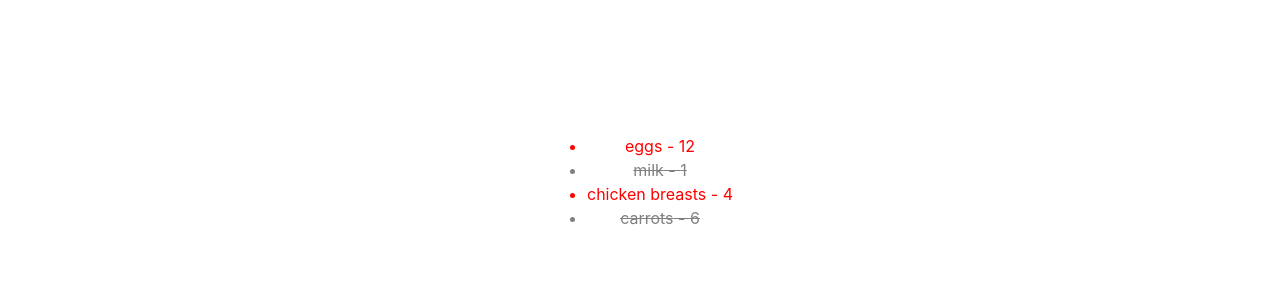
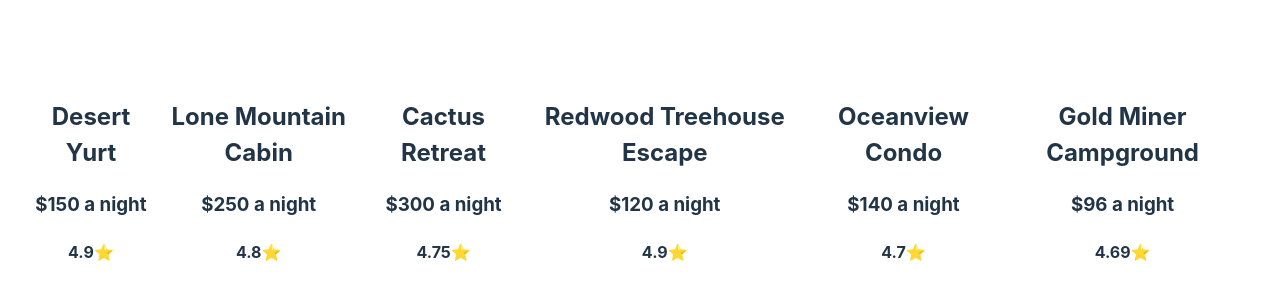
Before and after one commit to Jesus6366/reactMetaCourse, a React (Vite) app in the folder first-react-app/: page / in a window 1280 px wide. Shown: the part 218-518 px from the top of the page. Built offline with nearby package versions, Linux system fonts and the light colour scheme.

Commit message:
excersice 2 components

```diff
--- a/first-react-app/src/App.jsx
+++ b/first-react-app/src/App.jsx
@@ -10,34 +10,21 @@ import DoubleDice from "./DoubleDice";
 import ColorList from "./ColorList";
 import Slots from "./Slots";
 import ShoppingList from "./ShoppingList";
+import PropertyList from "./PropertyList";
 
-const data = [
-  { item: "eggs", quantity: 12, completed: false },
-  { item: "milk", quantity: 1, completed: true },
-  { item: "chicken breasts", quantity: 4, completed: false },
-  { item: "carrots", quantity: 6, completed: true },
+const properties = [
+  { id: 129031, name: "Desert Yurt", rating: 4.9, price: 150 },
+  { id: 129331, name: "Lone Mountain Cabin", rating: 4.8, price: 250 },
+  { id: 129032, name: "Cactus Retreat", rating: 4.75, price: 300 },
+  { id: 129033, name: "Redwood Treehouse Escape", rating: 4.9, price: 120 },
+  { id: 129034, name: "Oceanview Condo", rating: 4.7, price: 140 },
+  { id: 129035, name: "Gold Miner Campground", rating: 4.69, price: 96 },
 ];
 
 function App() {
   return (
     <>
-      <ShoppingList items={data} />
-      {/* <Slots val1="🍒" val2="🍒" val3="🍒" />
-      <Slots val1="🍒" val2="🍌" val3="🍒" /> */}
-      {/* <DoubleDice />
-      <DoubleDice />
-      <DoubleDice />
-
-      <ColorList colors={["red", "pink", "purple", "teal"]} />
-      <ColorList colors={["orangeRed", "olive", "slategrey"]} /> */}
-      {/* <Greeter person="Sarai" from="Jesus" />
-      <Greeter person="Natalia" from="Jesus" />
-      <Greeter person="Natalia" from="Sarai" /> */}
-      {/* <Die numSides={20} />
-      <Die numSides={6} />
-      <Die numSides={10} /> */}
-      {/* <ListPicker values={[1, 2, 3]} />
-      <ListPicker values={["a", "b", "c"]} /> */}
+      <PropertyList properties={properties} />
     </>
   );
 }
--- /dev/null
+++ b/first-react-app/src/Property.css
@@ -0,0 +1,4 @@
+.container {
+  display: flex;
+  /* flex-direction: row; */
+}
--- /dev/null
+++ b/first-react-app/src/Property.jsx
@@ -0,0 +1,22 @@
+import React from "react";
+
+const Property = ({ id, name, rating, price }) => {
+  return (
+    <div>
+      <h2>{name}</h2>
+      <h3>{"$" + price + " a night"}</h3>
+      <h4>{rating + "⭐"}</h4>
+    </div>
+  );
+};
+
+export default Property;
+
+// const properties = [
+//     { id: 129031, name: "Desert Yurt", rating: 4.9, price: 150 },
+//     { id: 129331, name: "Lone Mountain Cabin", rating: 4.8, price: 250 },
+//     { id: 129032, name: "Cactus Retreat", rating: 4.75, price: 300 },
+//     { id: 129033, name: "Redwood Treehouse Escape", rating: 4.9, price: 120 },
+//     { id: 129034, name: "Oceanview Condo", rating: 4.7, price: 140 },
+//     { id: 129035, name: "Gold Miner Campground", rating: 4.69, price: 96 },
+//   ];
--- /dev/null
+++ b/first-react-app/src/PropertyList.jsx
@@ -0,0 +1,21 @@
+import React from "react";
+import Property from "./Property";
+import "./Property.css";
+
+const PropertyList = ({ properties }) => {
+  return (
+    <div className="container">
+      {properties.map((property) => (
+        <Property
+          key={property.id}
+          id={property.id}
+          name={property.name}
+          rating={property.rating}
+          price={property.price}
+        />
+      ))}
+    </div>
+  );
+};
+
+export default PropertyList;
```
